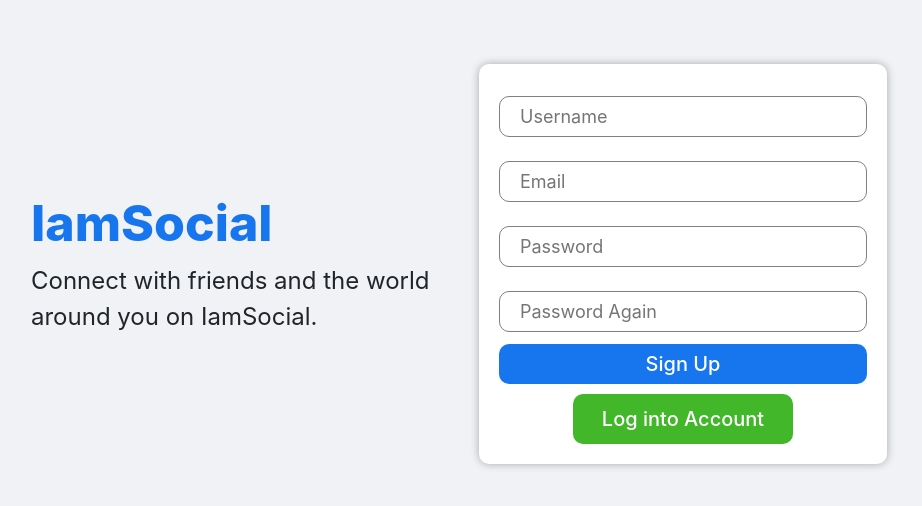
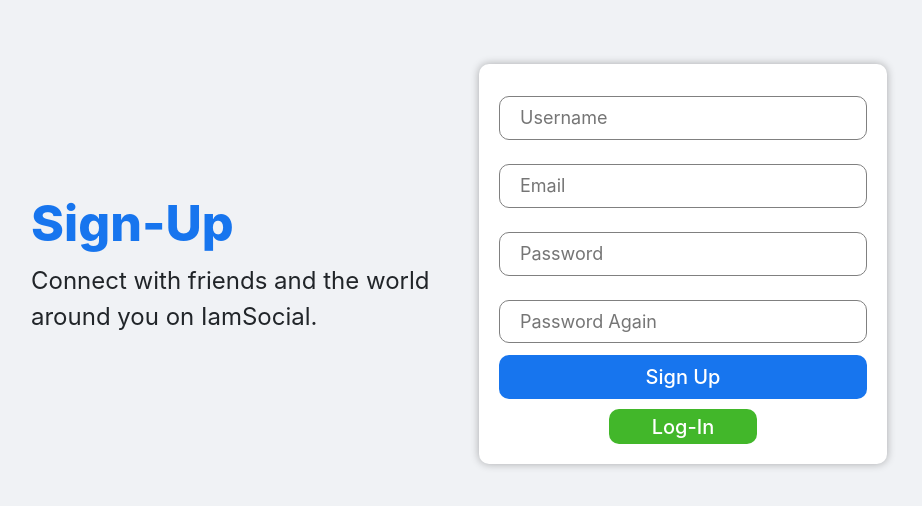
Before and after one commit to fighter-aj07/iAmSocialMedia, a React (Create React App) app: page /signup in a window 1280 px wide. Shown: the part 136-642 px from the top of the page, without its empty margins (181-1103 px from the left). Built offline with nearby package versions, Linux system fonts and the light colour scheme.

Commit message:
login finishing touch

```diff
--- a/src/components/Login/Login.jsx
+++ b/src/components/Login/Login.jsx
@@ -43,6 +43,12 @@
             setisError(true);
         }
         }
+        else if(email === "" || password === ""){
+            setError("Please fill in all fields");
+            setisError(true);
+        }
+
+
         setFetching(false);
     }
     //function to check email fromat and return true or false
--- a/src/components/Signup/Signup.jsx
+++ b/src/components/Signup/Signup.jsx
@@ -23,6 +23,7 @@
         setFetching(true);
         e.preventDefault();
         if(email && password && username && passwordAgain){
+
             if(validateEmail(email)){
                 if(password === passwordAgain){
                     setError("");
@@ -66,6 +67,15 @@
                 setError("Invalid email");
                 setisError(true);
             }
+
+        }
+        else if(email === "" || password === "" || username === "" || passwordAgain === ""){
+            setError("Please fill in all fields");
+            setisError(true);
+        }
+        else if(password.length < 6){
+            setError("Password must be at least 6 characters");
+            setisError(true);
         }
 
         setFetching(false);
@@ -75,7 +85,7 @@
         <div className="login">
             <div className="loginWrapper">
             <div className="loginLeft">
-                    <h3 className="loginLogo">IamSocial</h3>
+            <h3 className="loginLogo">Sign-Up</h3>
             <span className="loginDesc">
             Connect with friends and the world around you on IamSocial.
             </span>
@@ -131,7 +141,7 @@
 
                         <Link to="/login" style = {{textDecoration: "none",textAlign: "center"}}>
                         <button className="loginRegisterButton">
-                            Log into Account
+                            Log-In
                         </button>
                         </Link>
                     </div>
--- a/src/components/Signup/signup.css
+++ b/src/components/Signup/signup.css
@@ -8,7 +8,7 @@
 }
 .error{
   color: red;
-
+  margin-bottom: 10px;
 }
 .loginWrapper {
   width: 70%;
@@ -74,9 +74,9 @@
 }
 
 .loginRegisterButton{
-    width: 60%;
+    width: 40%;
     align-self: center;
-    height: 50px;
+    height: 35px;
     border-radius: 10px;
     border: none;
     background-color: #42b72a;
```
Lines whose indentation alone changed are shown as unchanged.
